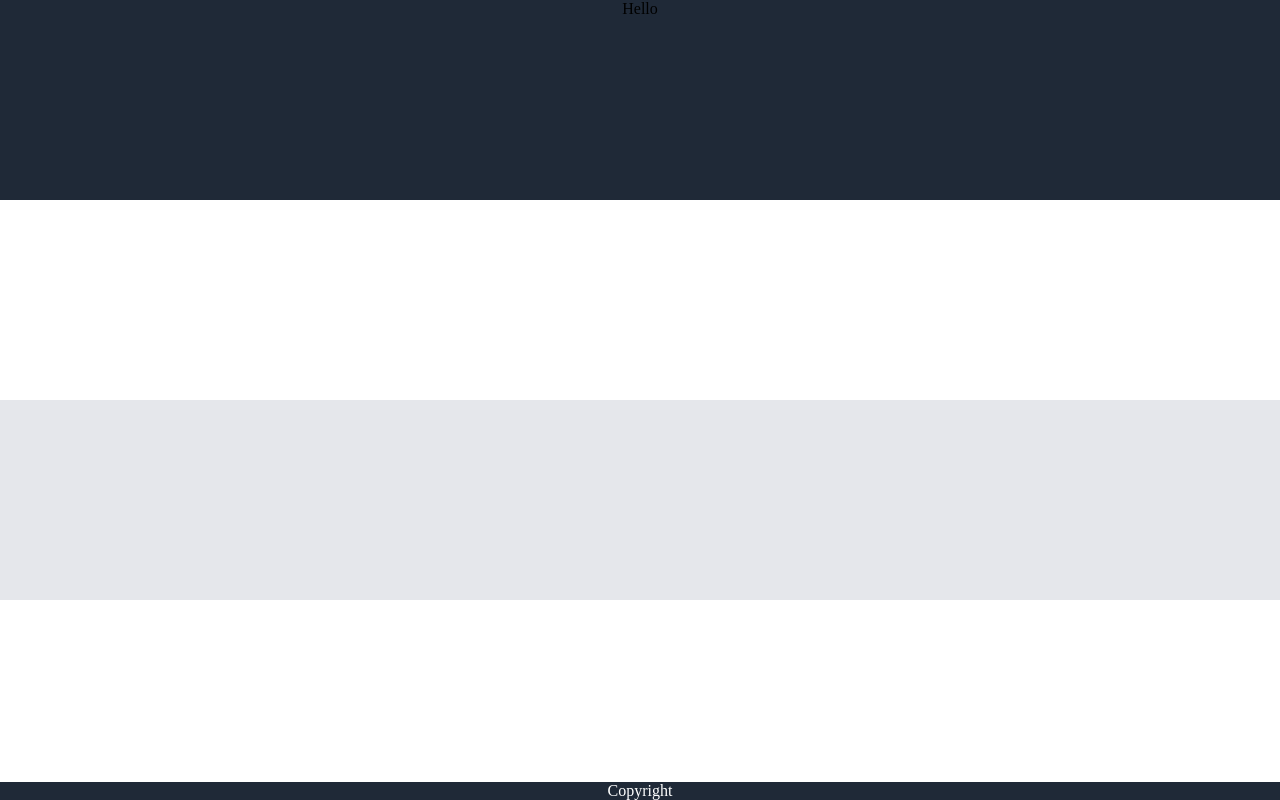
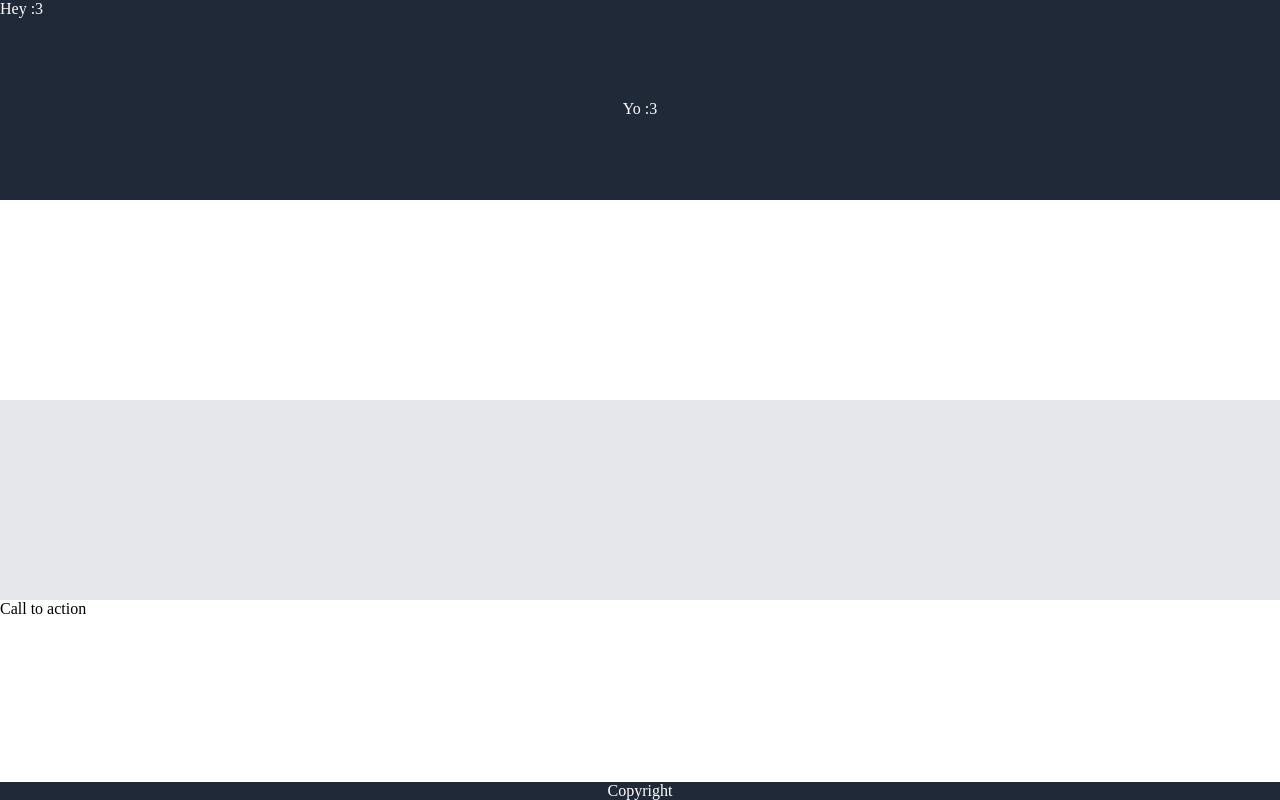
Before and after one commit to tatobato/landing, a plain HTML site: page index.html in a window 1280 px wide. Drawn offline with Linux system fonts and the light colour scheme.

Commit message:
Designed the basic layout.

```diff
--- a/index.html
+++ b/index.html
@@ -13,7 +13,10 @@
 
         <div class="top">
             <div class="top-content">
-                Hello
+                Hey :3
+            </div>
+            <div class="top-middle">
+                Yo :3
             </div>
 
         </div>
@@ -26,9 +29,16 @@
 
         <div class="footer">
 
+
+
+            <div class="sign-up">
+                Call to action
+            </div>
+
             <div class="copywright">
                 Copyright
             </div>
+
 
         </div>
         </div>
--- a/style.css
+++ b/style.css
@@ -10,30 +10,53 @@
     width: 100%;
 }
 
+
+
 body {
+    margin: 0px;
     height: 100vh;
-    margin: 0;
     overflow: hidden;
     display: flex;
     flex-direction: column;
     justify-content: space-between;
   }
 
+
 .top {
+    color: white;
     background-color: #1F2937;
     display: flex;
-    justify-content: center;
+    flex-direction: column;
+    flex: 1;
 }
 
 .top-content {
     display: flex;
+    flex: 1;
+}
+
+.top-middle {
+    display: flex;
+    flex: 1;
     justify-content: center;
-    flex: 1;
-    width: 100%;
 }
 
 .quote {
     background-color: #e5e7eb;
+}
+
+
+
+.footer {
+    display: flex;
+    flex-direction: column;
+    width: 100%;
+}
+
+.sign-up {
+    display: flex;
+    flex-direction: column;
+    flex: 1;
 }
 
 .copywright {
@@ -43,10 +66,3 @@ body {
     background-color: #1F2937;
     color: white;
 }
-
-.footer {
-    display: flex;
-    justify-content: center;
-    align-items: flex-end;
-    flex: 1;
-}
```
